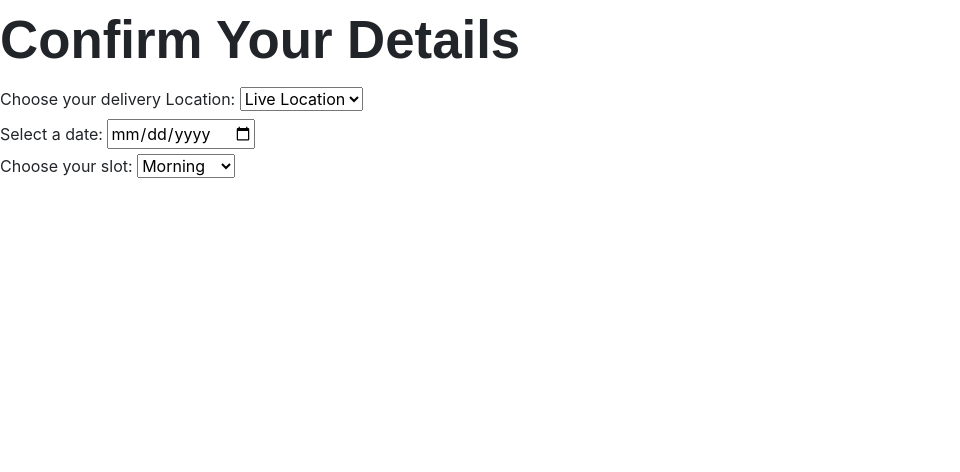
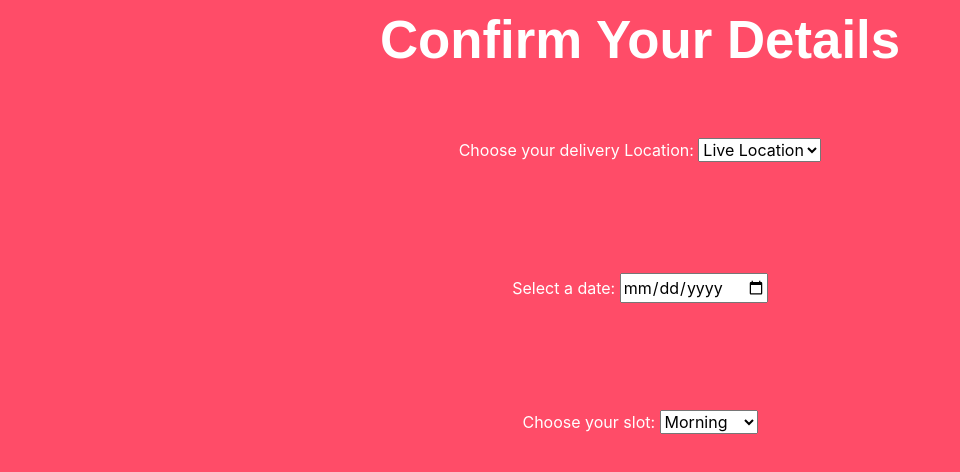
Before and after one commit to Shinigami2222/Productathon, a plain HTML site: page details.html in a window 1280 px wide. Shown: the whole page, without its empty margins (0-960 px from the left). Drawn offline with nearby package versions, Linux system fonts and the light colour scheme.

Commit message:
Update styles.css
added styles of details page

```diff
--- a/css/styles.css
+++ b/css/styles.css
@@ -120,3 +120,16 @@ h3 {
 .foot-link:hover {
   color: white;
 }
+
+/* ************************ heading ************************* */
+#details {
+  text-align: center;
+  background-color: #ff4c68;
+  color: #fff;
+}
+.details-body {
+  background-color: #ff4c68;
+}
+.select-detail {
+  padding: 4% 12%;
+}
```
